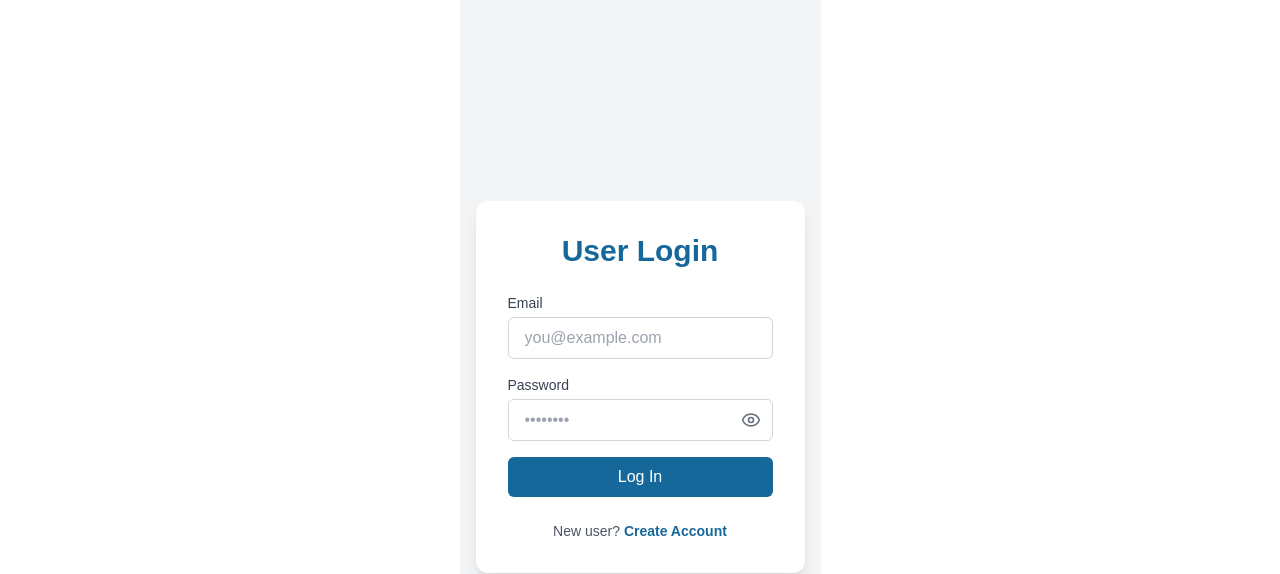
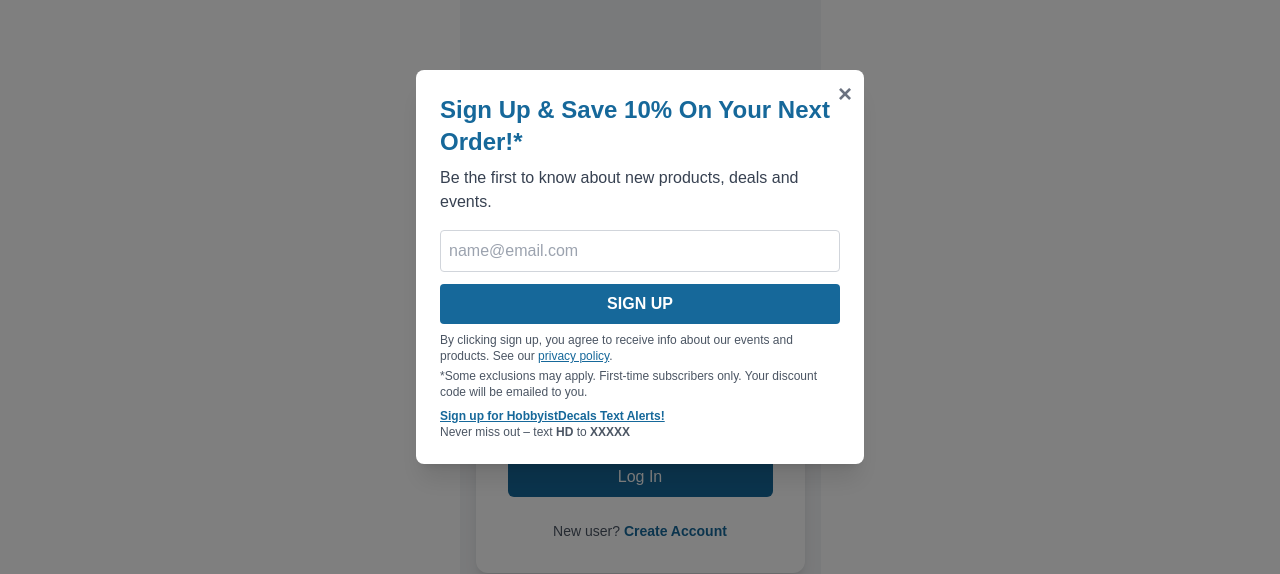
Before and after one commit to Decal-project/HobbyistDecals-Demo-master, a Next.js app: page /user-login in a window 1280 px wide. Shown: the part 133-707 px from the top of the page. Built offline with nearby package versions, Linux system fonts and the light colour scheme.

Commit message:
Add files via upload

```diff
--- /dev/null
+++ b/src/components/global/PopupModal.tsx
@@ -0,0 +1,143 @@
+// Assuming this is in a file like src/components/PopupModal.tsx or similar
+"use client";
+import { useEffect, useState } from "react";
+
+export default function PopupModal() {
+  const [show, setShow] = useState(false);
+  const [email, setEmail] = useState(""); // State for the email input
+  const [message, setMessage] = useState(""); // State for success/error messages
+  const [messageType, setMessageType] = useState<"success" | "error" | "">(
+    ""
+  ); // State for message type (e.g., for styling)
+
+  useEffect(() => {
+    const hasSeenPopup = sessionStorage.getItem("hasSeenPopup");
+
+    if (!hasSeenPopup) {
+      const timer = setTimeout(() => {
+        setShow(true);
+      }, 1000); // Show popup after 1 second
+
+      return () => clearTimeout(timer);
+    }
+  }, []);
+
+  const closePopup = () => {
+    setShow(false);
+    sessionStorage.setItem("hasSeenPopup", "true"); // Store only for this session
+    setEmail(""); // Clear email on close
+    setMessage(""); // Clear messages on close
+    setMessageType("");
+  };
+
+  const handleSubscribe = async (e: React.FormEvent) => {
+    e.preventDefault(); // Prevent default form submission
+    setMessage(""); // Clear previous messages
+    setMessageType("");
+
+    if (!email) {
+      setMessage("Please enter your email.");
+      setMessageType("error");
+      return;
+    }
+
+    try {
+      // Step 1: Send the email to your backend API
+      // You'll need to create a new API route for subscriptions (e.g., /api/subscribe)
+      const res = await fetch("/api/subscribe", { // <--- You need to create this API route
+        method: "POST",
+        headers: { "Content-Type": "application/json" },
+        body: JSON.stringify({ email }),
+      });
+
+      if (res.ok) {
+        setMessage("Thank you for subscribing! Your discount code will be emailed shortly.");
+        setMessageType("success");
+        // Optionally, you might close the popup after a delay or keep it open with the success message
+        // setTimeout(closePopup, 3000); // Close after 3 seconds
+      } else {
+        const data = await res.json();
+        setMessage(data.error || "Failed to subscribe. Please try again.");
+        setMessageType("error");
+      }
+    } catch (error) {
+      console.error("Subscription error:", error);
+      setMessage("An error occurred. Please try again later.");
+      setMessageType("error");
+    }
+  };
+
+  if (!show) return null;
+
+  return (
+    <div
+      className="fixed inset-0 bg-black bg-opacity-50 flex justify-center items-center z-50"
+      onClick={closePopup} // Close popup if clicking outside
+    >
+      <div
+        className="bg-white p-6 rounded-lg max-w-md w-full relative shadow-xl"
+        onClick={(e) => e.stopPropagation()} // Prevent closing when clicking inside popup
+      >
+        <button
+          className="absolute top-2 right-3 text-2xl font-bold text-gray-500 hover:text-gray-700"
+          onClick={closePopup}
+          aria-label="Close popup"
+        >
+          ×
+        </button>
+        <h2 className="text-2xl font-bold text-[#16689A] mb-2">
+          Sign Up & Save 10% On Your Next Order!*
+        </h2>
+        <p className="mb-4 text-gray-700">
+          Be the first to know about new products, deals and events.
+        </p>
+
+        <form onSubmit={handleSubscribe} className="space-y-3">
+          {message && (
+            <p
+              className={`text-sm text-center ${
+                messageType === "success" ? "text-green-600" : "text-red-500"
+              }`}
+            >
+              {message}
+            </p>
+          )}
+
+          <input
+            type="email"
+            placeholder="name@email.com"
+            value={email} // Controlled input
+            onChange={(e) => setEmail(e.target.value)} // Update email state
+            className="w-full border border-gray-300 p-2 rounded"
+            required // HTML5 validation for email
+          />
+          <button
+            type="submit" // Changed to type="submit" for form handling
+            className="w-full bg-[#16689A] text-white py-2 rounded font-semibold hover:bg-[#12557F] transition-colors"
+          >
+            SIGN UP
+          </button>
+        </form>
+
+        <p className="text-xs text-gray-600 mt-2">
+          By clicking sign up, you agree to receive info about our events and
+          products. See our{" "}
+          <a href="#" className="text-[#16689A] underline">
+            privacy policy
+          </a>
+          .
+        </p>
+        <p className="text-xs text-gray-600 mt-1">
+          *Some exclusions may apply. First-time subscribers only. Your discount code will be emailed to you.
+        </p>
+        <p className="text-xs text-gray-600 mt-2">
+          <a href="#" className="text-[#16689A] font-semibold underline">
+            Sign up for HobbyistDecals Text Alerts!
+          </a>
+          <br />
+          Never miss out – text <strong>HD</strong> to <strong>XXXXX</strong>
+        </p>
+      </div>
+    </div>
+  );
+}
```
